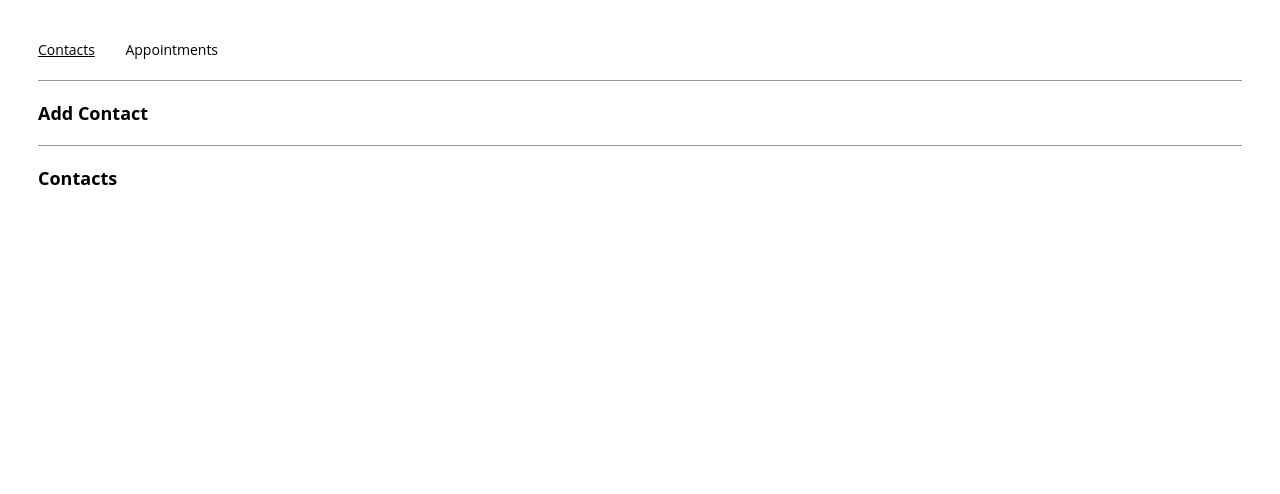
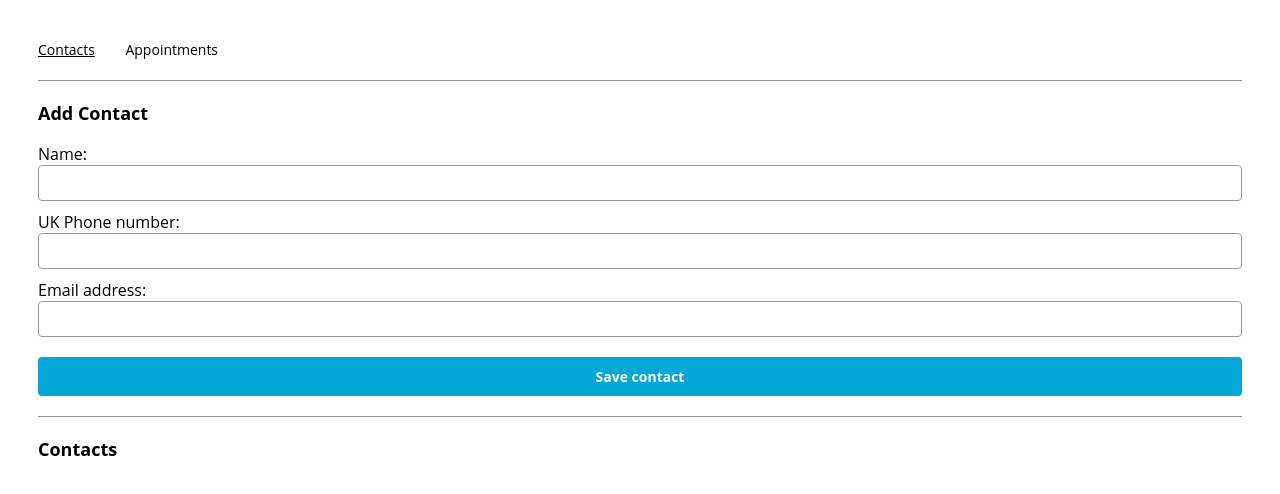
Before and after one commit to DanielStewardson/React-Appointment-Planner, a React (Create React App) app: page /contacts in a window 1280 px wide. Shown: the top 494 px of the page. Built offline with nearby package versions, Linux system fonts and the light colour scheme.

Commit message:
build contact page and state

```diff
--- a/src/containers/contactsPage/ContactsPage.js
+++ b/src/containers/contactsPage/ContactsPage.js
@@ -1,10 +1,16 @@
-import React from "react";
+import React, { useState, useEffect } from "react";
+import { ContactForm } from '../../components/contactForm/ContactForm';
+import { TileList } from "../../components/tileList/TileList";
 
-export const ContactsPage = () => {
+export const ContactsPage = ({ contacts, addContact }) => {
   /*
   Define state variables for
   contact info and duplicate check
   */
+ const [name, setName] = useState('');
+ const [phone, setPhone] = useState('');
+ const [email, setEmail] = useState('');
+ const [duplicate, setDuplicate] = useState(false);
 
   const handleSubmit = (e) => {
     e.preventDefault();
@@ -12,21 +18,59 @@ export const ContactsPage = () => {
     Add contact info and clear data
     if the contact name is not a duplicate
     */
+   if (!name) {
+    alert('Enter a contact name!');
+    return;
+   }
+   if (!phone && !email) {
+    alert('Enter a phone number or email!');
+    return;
+   }
+   if (!duplicate) {
+    addContact(name, phone, email);
+    setName('');
+    setPhone('');
+    setEmail('');
+    return;
+   }
+   alert('Name already saved in contacts');
   };
 
   /*
   Using hooks, check for contact name in the
   contacts array variable in props
   */
+  useEffect(() => {
+    if (contacts) {
+      contacts.forEach(contact => {
+        if (contact.name === name) {
+          setDuplicate(true);
+        } else {
+          setDuplicate(false);
+        }
+      })
+    }
+  }, [name, contacts])
+
+  const childProps = {
+    name, setName,
+    phone, setPhone,
+    email, setEmail,
+    handleSubmit
+  };
+
+  const emptyMessage = 'Add a contact';
 
   return (
     <div>
       <section>
         <h2>Add Contact</h2>
+        <ContactForm {...childProps} />
       </section>
       <hr />
       <section>
         <h2>Contacts</h2>
+        <TileList data={contacts} emptyMessage={emptyMessage} />
       </section>
     </div>
   );
```
